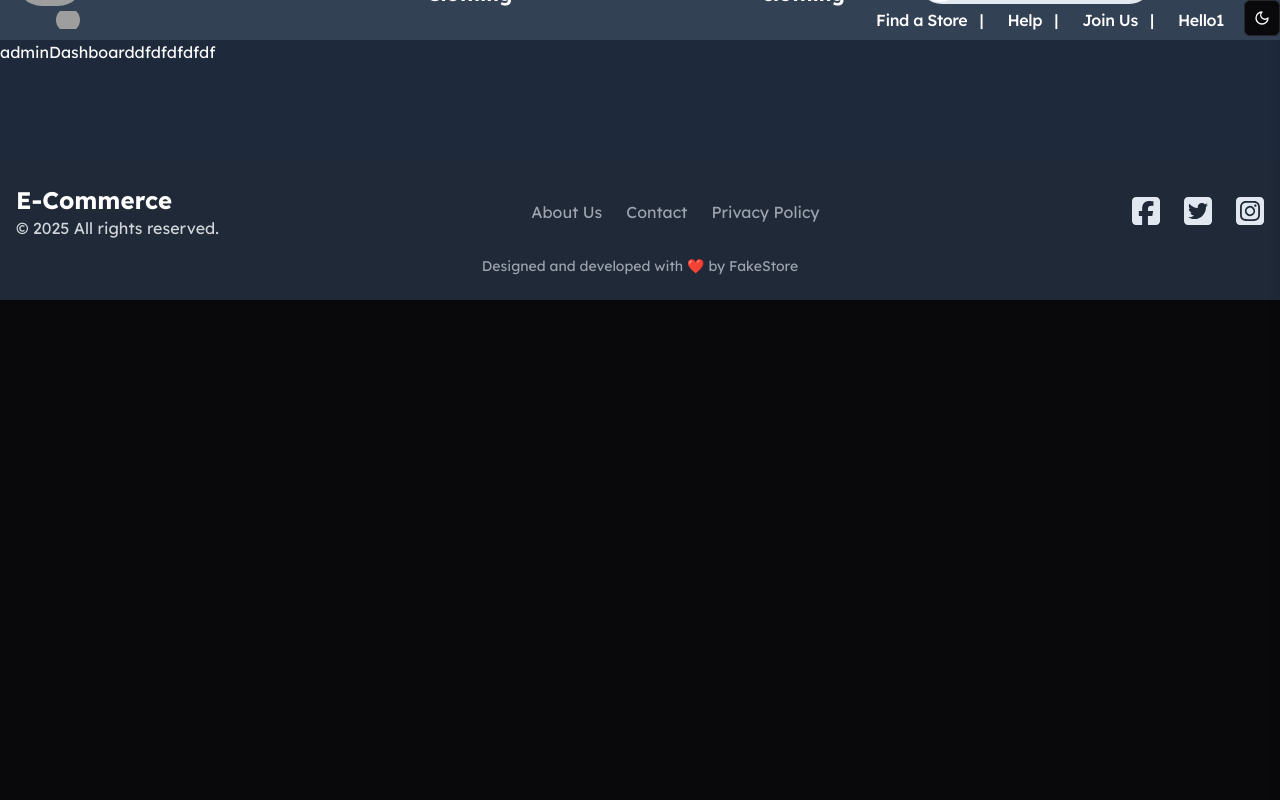
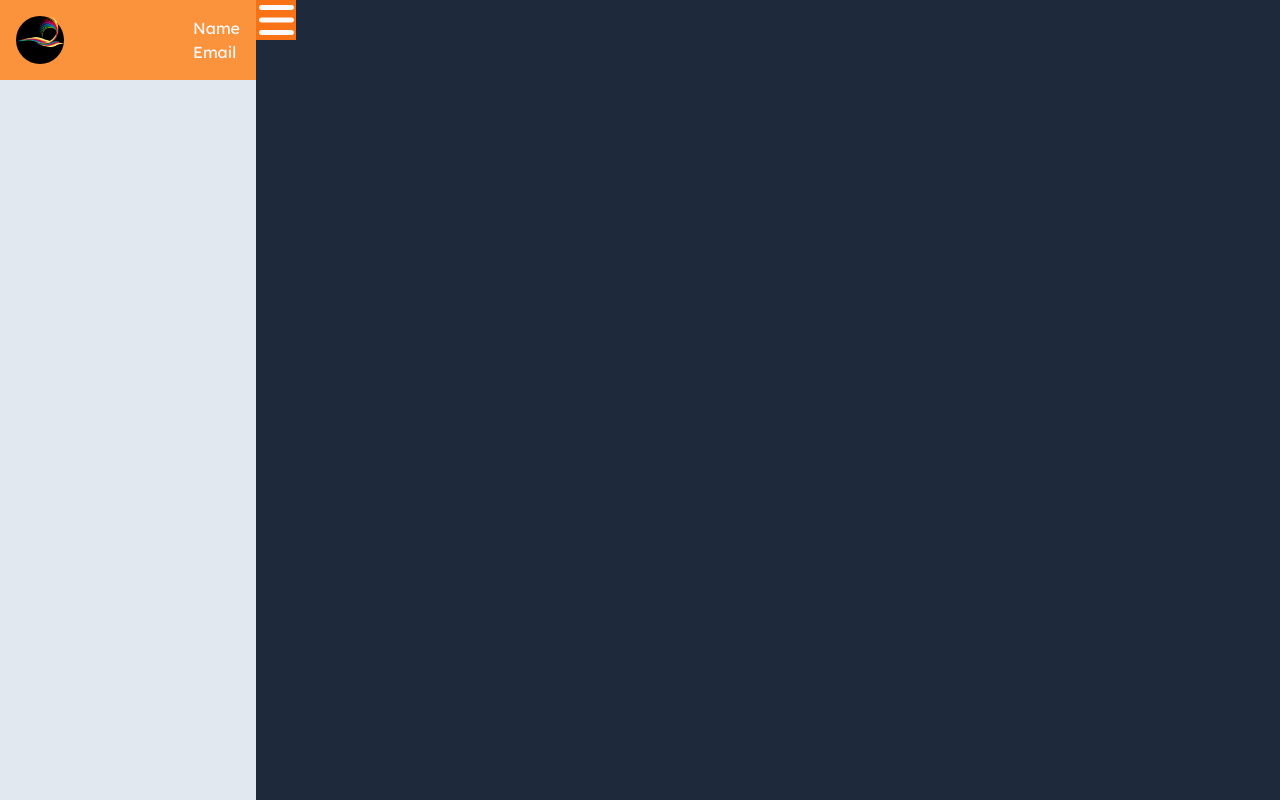
Before and after one commit to specifiedram98871/PaymentGateway, a React (Vite) app: page /admin/dashboard in a window 1280 px wide. Built offline with nearby package versions, Linux system fonts and the light colour scheme; grey boxes are pictures that could not be loaded.

Commit message:
admin dashboard

```diff
--- a/src/App.tsx
+++ b/src/App.tsx
@@ -20,7 +20,7 @@ function App() {
   // const { setTheme } = useTheme();
   return (
     <div className=" bg-slate-300 dark:bg-slate-800">
-      <Header />
+      {/* <Header /> */}
        <div>
       <Routes >
         <Route path="/" element={<Home />} />
@@ -47,7 +47,7 @@ function App() {
 
       </Routes>
       </div>
-      <Footer />
+      {/* <Footer /> */}
 
     </div>
   );
--- /dev/null
+++ b/src/admin/Sidebar/Sidebar.tsx
@@ -0,0 +1,26 @@
+import React from 'react'
+import { FontAwesomeIcon } from '@fortawesome/react-fontawesome'
+import { faBars } from '@fortawesome/free-solid-svg-icons'
+
+const Sidebar = () => {
+  return (
+    <>
+      <div className='w-[20%] min-h-screen bg-slate-200 '>
+        <div className='absolute w-10 h-10 bg-orange-500 left-[20%] text-center'>
+        <FontAwesomeIcon className=' my-auto h-full' icon={faBars} />
+        </div>
+        <div className='flex items-center justify-between p-4 bg-orange-400 '>
+          <div className='rounded-full w-12 h-12 bg-black' >
+          <img src="/public/images/image.png" alt="image" />
+          </div>
+           <div className='flex flex-col'>
+            <p>Name</p>
+            <p>Email</p>
+           </div>
+        </div>
+      </div>
+    </>
+  )
+}
+
+export default Sidebar
--- a/src/admin/adminDashboard.tsx
+++ b/src/admin/adminDashboard.tsx
@@ -1,8 +1,13 @@
 import React from 'react'
+import Sidebar from './Sidebar/Sidebar';
 
 const AdminDashboard = () => {
+
   return (
-    <div>adminDashboarddfdfdfdfdf</div>
+    <>
+    <Sidebar/>
+
+    </>
   )
 }
 
--- a/src/components/ui/Header/mainHeaader.tsx
+++ b/src/components/ui/Header/mainHeaader.tsx
@@ -1,4 +1,4 @@
-import React, { useEffect, useState } from "react";
+import { useEffect, useState } from "react";
 import Searchbar from "./Searchbar";
 import { Link } from "react-router-dom";
 import { categories, Categories } from "./Categories";
```
